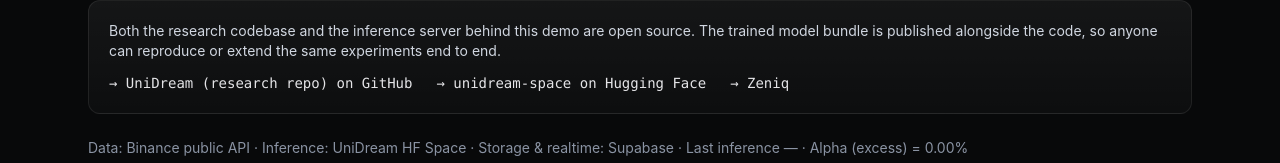
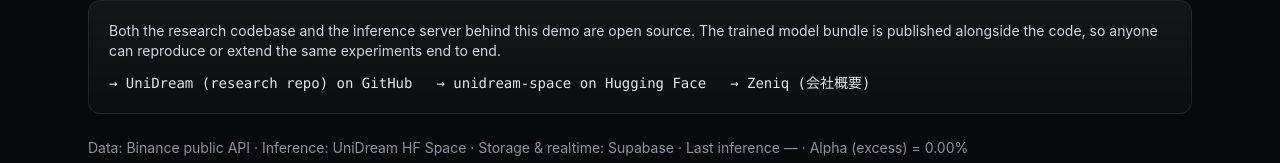
Before and after one commit to shinji-ogasa/unidream-demo-web, a Next.js app: page / in a window 1280 px wide. Shown: the part 1360-1523 px from the top of the page. Built offline with nearby package versions, Linux system fonts and the light colour scheme; no server answers; the database is empty.

Commit message:
Zeniq (会社概要)

```diff
--- a/src/components/Dashboard.tsx
+++ b/src/components/Dashboard.tsx
@@ -308,7 +308,7 @@ export function Dashboard({ initial }: DashboardProps) {
             href="/homepage"
             className="text-zinc-200 hover:text-blue-400 underline-offset-4 hover:underline transition-colors"
           >
-            → Zeniq
+            → Zeniq (会社概要)
           </a>
         </div>
       </section>
```
